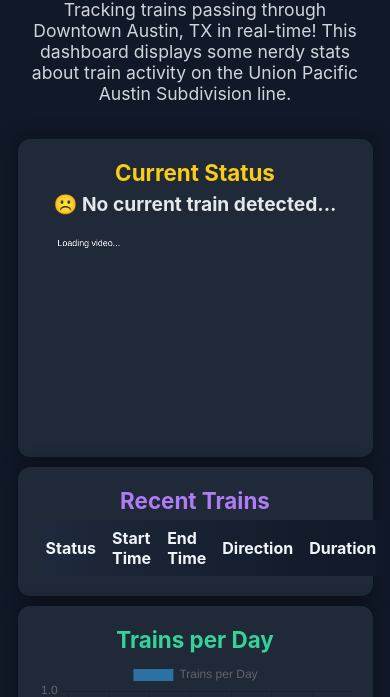
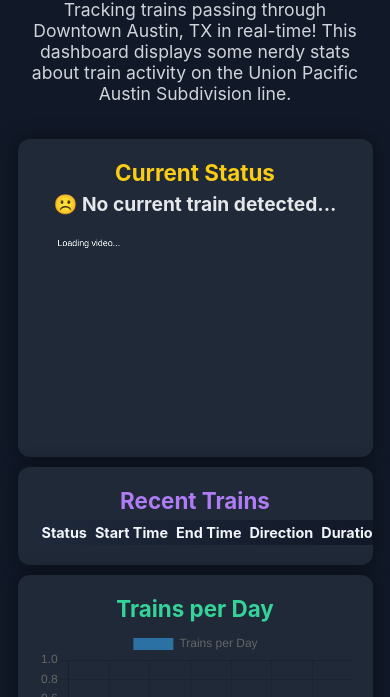
Before and after one commit to tylerroz/train-detector, a plain HTML site: page dashboard/index.html in a window 390 px wide. Shown: the part 147-844 px from the top of the page. Drawn offline with nearby package versions, Linux system fonts and the light colour scheme; no server answers.

Commit message:
Make table responsive on mobile

```diff
--- a/dashboard/style.css
+++ b/dashboard/style.css
@@ -122,12 +122,14 @@
   color: #f1f5f9;
   font-weight: bold;
   text-align: left;
+  white-space: nowrap;
 }
 
 #recentTrains td {
   padding: 8px;
   border-top: 1px solid #111827;
   color: #e5e7eb;
+  white-space: nowrap;
 }
 
 #recentTrains tbody tr:nth-child(even) {
@@ -166,3 +168,16 @@
 .dashboard-footer a:hover {
   text-decoration: underline;
 }
+
+/* --- Mobile Responsiveness --- */
+@media (max-width: 768px) {
+  .recent-trains-card {
+    overflow-x: auto;
+  }
+
+  #recentTrains th,
+  #recentTrains td {
+    padding: 4px;
+    font-size: 0.9rem;
+  }
+}
```
